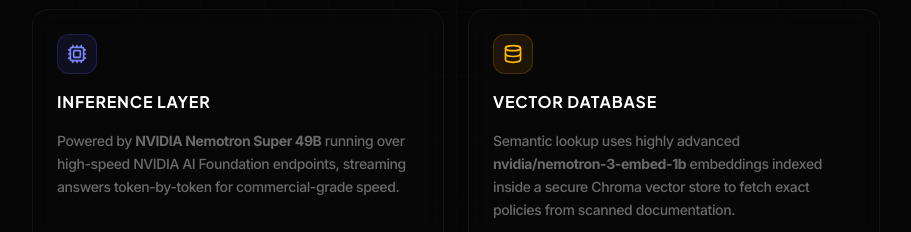
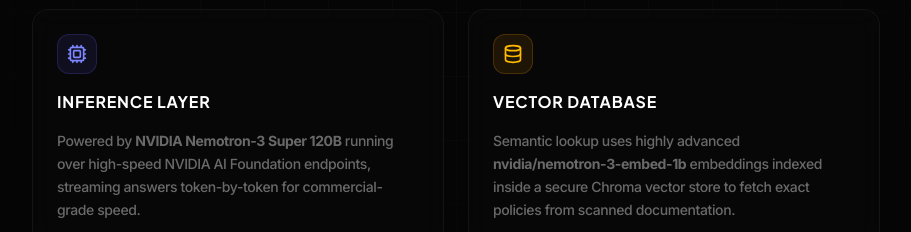
Before and after one commit to rishabhh0001/snugpt, a Next.js app: page /about in a window 1280 px wide. Shown: the part 820-1052 px from the top of the page, without its empty margins (184-1095 px from the left). Built offline with nearby package versions, Linux system fonts and the light colour scheme; no server answers.

Commit message:
feat: upgrade to nemotron 3 super 120b with reasoning mode

```diff
--- a/src/app/about/page.tsx
+++ b/src/app/about/page.tsx
@@ -118,7 +118,7 @@ export default function AboutPage() {
                 </div>
                 <h3 className="text-base font-bold text-white uppercase tracking-wider">Inference Layer</h3>
                 <p className="text-xs md:text-sm text-white/40 leading-relaxed font-medium font-inter">
-                  Powered by <strong>NVIDIA Nemotron Super 49B</strong> running over high-speed NVIDIA AI Foundation endpoints, streaming answers token-by-token for commercial-grade speed.
+                  Powered by <strong>NVIDIA Nemotron-3 Super 120B</strong> running over high-speed NVIDIA AI Foundation endpoints, streaming answers token-by-token for commercial-grade speed.
                 </p>
               </div>
             </motion.div>
```
Also changed, not shown: 1 other file (tests, documents, lock files or other folders).
